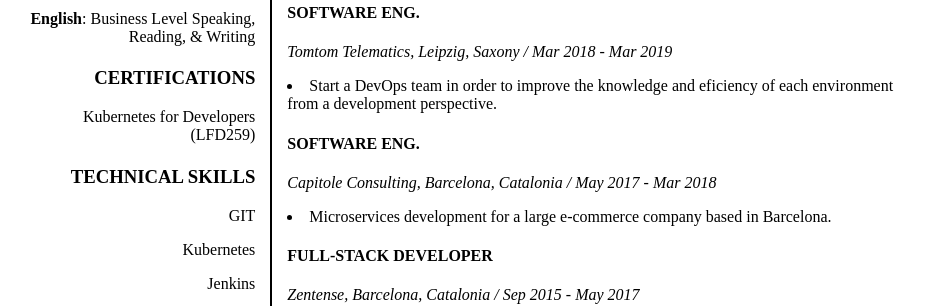
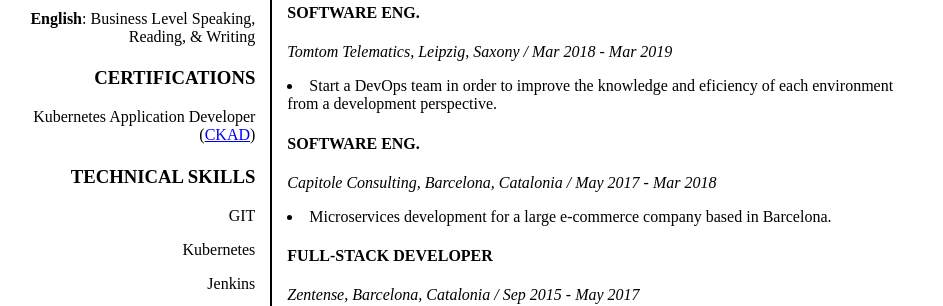
Before and after one commit to farv/farv.github.io, a Jekyll site: the page resume.html, which Jekyll copies as it is, in a window 1280 px wide. Shown: the part 660-966 px from the top of the page, without its empty margins (158-1101 px from the left). Built offline with Jekyll 4.4.1, drawn with Linux system fonts in a browser that asks for light colours.

Commit message:
Add CKAD to resume

```diff
--- a/resume.html
+++ b/resume.html
@@ -52,7 +52,7 @@
                 <div>
                     <h3>CERTIFICATIONS</h3>
                     <div>
-                        <p>Kubernetes for Developers (LFD259)</p>
+                        <p>Kubernetes Application Developer (<a href="https://www.credly.com/badges/3a7ce02d-3372-476e-a86d-8c8c6385e97f">CKAD</a>)</p>
                     </div>
                 </div>
                 <div>
```
